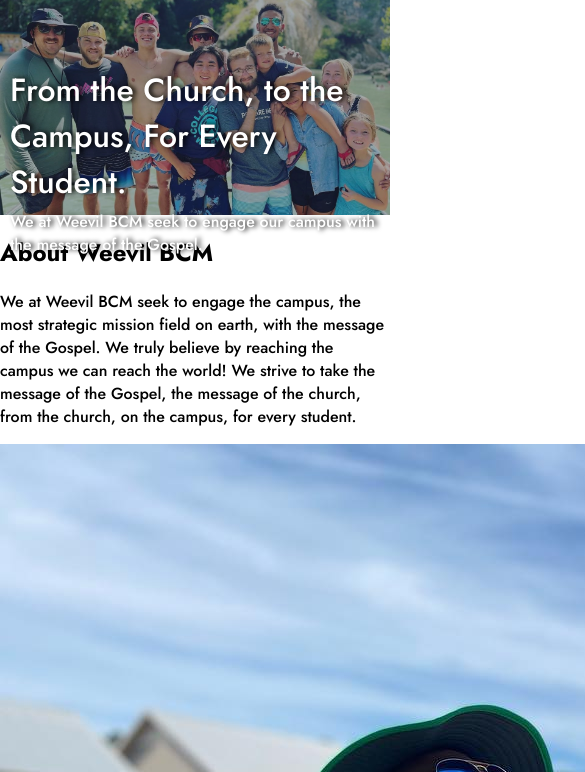
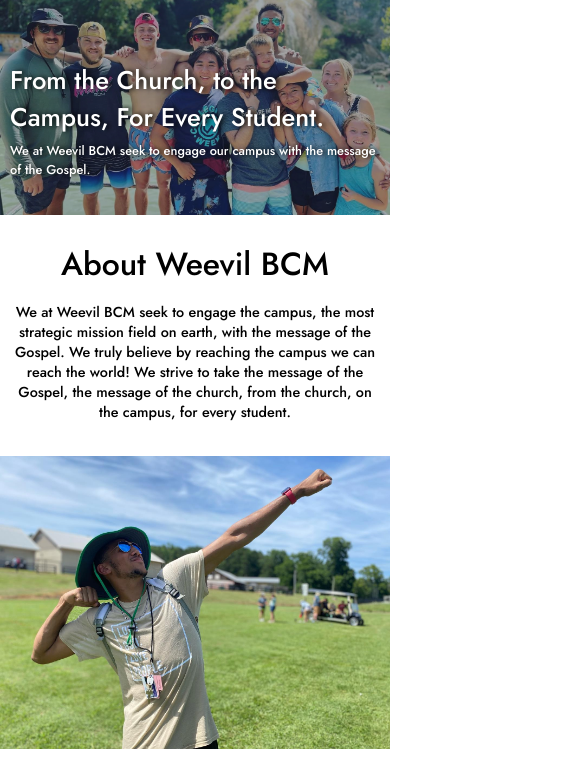
Before and after one commit to jerraydon/weevilBCM, a plain HTML site: page index.html in a window 390 px wide. Shown: the part 55-827 px from the top of the page, 585 px wide, since content can reach past the window. Drawn offline with Linux system fonts and the light colour scheme.

Commit message:
Add files via upload
Changed font sizes to better fit mobile design. Began design of about section and fixed image sizing issue.

```diff
--- a/css/styles.css
+++ b/css/styles.css
@@ -85,12 +85,34 @@ body {
 }
 
 .text-wrapper h1 {
-    font-size: 2em;
+    font-size: 1.6em;
     font-weight: 500;
     margin-bottom: 5px;
 }
 
 .text-wrapper p {
-    font-size: 1em;
+    font-size: .8em;
     margin-top: 0;
 }
+
+/* About Section */
+.about-content {
+    text-align: center;
+    padding-left: 10px;
+    padding-right: 10px;
+    padding-bottom: 20px;;
+}
+
+.about-content h2 {
+    font-weight: 500;
+    font-size: 2em;
+    margin-bottom: 5px;
+}
+
+.about-content p {
+    font-size: .9em;
+}
+
+.about-carosuel img {
+    width: 100%;
+}
```
